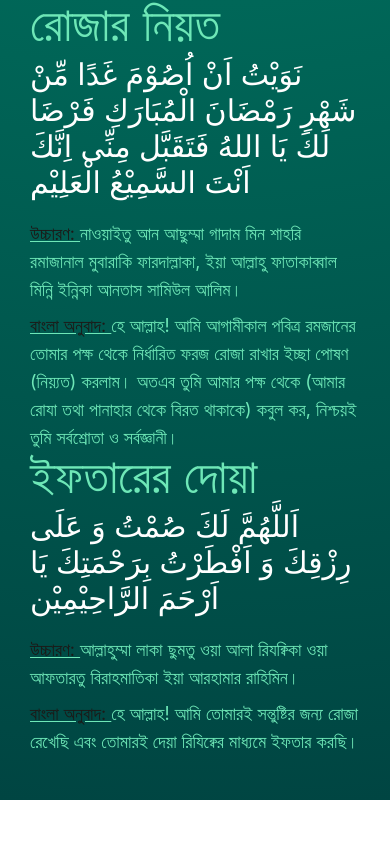
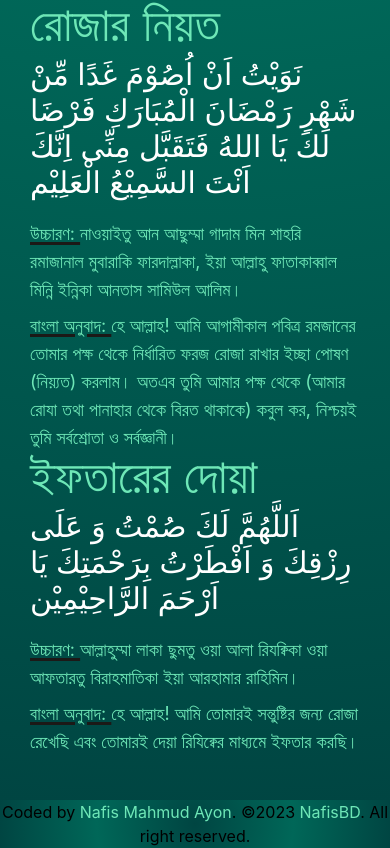
Before and after one commit to NafisMahmudAyon/ramadan-schedule, a React (Create React App) app: page / in a window 390 px wide. Shown: the part 2414-3262 px from the top of the page. Before the commit the page ends 3214 px from the top, so only its background shows below. Built offline with nearby package versions, Linux system fonts and the light colour scheme.

Commit message:
responsive update

```diff
--- a/public/index.html
+++ b/public/index.html
@@ -2,14 +2,14 @@
 <html lang="en">
   <head>
     <meta charset="utf-8" />
-    <link rel="icon" href="%PUBLIC_URL%/favicon.ico" />
+    <link rel="icon" href="https://nafisbd.com/logo.png" />
     <meta name="viewport" content="width=device-width, initial-scale=1" />
     <meta name="theme-color" content="#000000" />
     <meta
       name="description"
       content="Web site created using create-react-app"
     />
-    <link rel="apple-touch-icon" href="%PUBLIC_URL%/logo192.png" />
+    <link rel="stylesheet" href="style.css">
     <!--
       manifest.json provides metadata used when your web app is installed on a
       user's mobile device or desktop. See https://developers.google.com/web/fundamentals/web-app-manifest/
@@ -24,7 +24,7 @@
       work correctly both with client-side routing and a non-root public URL.
       Learn how to configure a non-root public URL by running `npm run build`.
     -->
-    <title>React App</title>
+    <title>Ramadan Calendar 2023 | NafisBD.com</title>
   </head>
   <body>
     <noscript>You need to enable JavaScript to run this app.</noscript>
@@ -40,4 +40,7 @@
       To create a production bundle, use `npm run build` or `yarn build`.
     -->
   </body>
+  <footer class="footer">
+    Coded by <a href="https://github.com/NafisMahmudAyon">Nafis Mahmud Ayon</a>. ©2023 <a href="https://nafisbd.com">NafisBD</a>. All right reserved.
+  </footer>
 </html>
--- /dev/null
+++ b/public/style.css
@@ -0,0 +1,17 @@
+*{
+    margin: 0;
+    padding: 0;
+    box-sizing: border-box;
+}
+.footer {
+    width: 100%;
+    text-align: center;
+    color: black;
+    background-color: rgb(0,69,66);
+    background: radial-gradient(circle, rgba(0,69,66,1) 0%, rgba(0,103,88,1) 50%, rgba(0,69,66,1) 100%);
+}
+
+.footer a {
+    text-decoration: none;
+    color: #6ee7b7;
+}
--- a/src/App.js
+++ b/src/App.js
@@ -261,14 +261,14 @@ const App = () => {
           <div className=' pr-[30px] pl-[30px]  left'>
             <h2 className='text-5xl text-emerald-300 pb-2'>রোজার নিয়ত</h2>
             <p className='text-3xl text-white pb-5'>نَوَيْتُ اَنْ اُصُوْمَ غَدًا مِّنْ شَهْرِ رَمْضَانَ الْمُبَارَكِ فَرْضَا لَكَ يَا اللهُ فَتَقَبَّل مِنِّى اِنَّكَ اَنْتَ السَّمِيْعُ الْعَلِيْم </p>
-            <p className='text-lg text-emerald-300 pb-2'><span className='text-stone-900 special'>উচ্চারণ: </span> নাওয়াইতু আন আছুম্মা গাদাম মিন শাহরি রমাজানাল মুবারাকি ফারদাল্লাকা, ইয়া আল্লাহু ফাতাকাব্বাল মিন্নি ইন্নিকা আনতাস সামিউল আলিম।</p>
-            <p className='text-lg text-emerald-300'><span className='text-stone-900 special'>বাংলা অনুবাদ: </span> হে আল্লাহ! আমি আগামীকাল পবিত্র রমজানের তোমার পক্ষ থেকে নির্ধারিত ফরজ রোজা রাখার ইচ্ছা পোষণ (নিয়্যত) করলাম। অতএব তুমি আমার পক্ষ থেকে (আমার রোযা তথা পানাহার থেকে বিরত থাকাকে) কবুল কর, নিশ্চয়ই তুমি সর্বশ্রোতা ও সর্বজ্ঞানী।</p>
+            <p className='text-lg text-emerald-300 pb-2'><span className='text-emerald-300 special'>উচ্চারণ: </span> নাওয়াইতু আন আছুম্মা গাদাম মিন শাহরি রমাজানাল মুবারাকি ফারদাল্লাকা, ইয়া আল্লাহু ফাতাকাব্বাল মিন্নি ইন্নিকা আনতাস সামিউল আলিম।</p>
+            <p className='text-lg text-emerald-300'><span className='text-emerald-300 special'>বাংলা অনুবাদ: </span> হে আল্লাহ! আমি আগামীকাল পবিত্র রমজানের তোমার পক্ষ থেকে নির্ধারিত ফরজ রোজা রাখার ইচ্ছা পোষণ (নিয়্যত) করলাম। অতএব তুমি আমার পক্ষ থেকে (আমার রোযা তথা পানাহার থেকে বিরত থাকাকে) কবুল কর, নিশ্চয়ই তুমি সর্বশ্রোতা ও সর্বজ্ঞানী।</p>
           </div>
           <div className=' pr-[30px] pl-[30px]  right'>
             <h2 className='text-5xl text-emerald-300 pb-2'>ইফতারের দোয়া</h2>
             <p className='text-3xl text-white pb-5'> اَللَّهُمَّ لَكَ صُمْتُ وَ عَلَى رِزْقِكَ وَ اَفْطَرْتُ بِرَحْمَتِكَ يَا اَرْحَمَ الرَّاحِيْمِيْن </p>
-            <p className='text-lg text-emerald-300 pb-2'><span className='text-stone-900 special'>উচ্চারণ: </span> আল্লাহুম্মা লাকা ছুমতু ওয়া আলা রিযক্বিকা ওয়া আফতারতু বিরাহমাতিকা ইয়া আরহামার রাহিমিন।</p>
-            <p className='text-lg text-emerald-300'><span className='text-stone-900 special'>বাংলা অনুবাদ: </span> হে আল্লাহ! আমি তোমারই সন্তুষ্টির জন্য রোজা রেখেছি এবং তোমারই দেয়া রিযিক্বের মাধ্যমে ইফতার করছি।</p>
+            <p className='text-lg text-emerald-300 pb-2'><span className='text-emerald-300 special'>উচ্চারণ: </span> আল্লাহুম্মা লাকা ছুমতু ওয়া আলা রিযক্বিকা ওয়া আফতারতু বিরাহমাতিকা ইয়া আরহামার রাহিমিন।</p>
+            <p className='text-lg text-emerald-300'><span className='text-emerald-300 special'>বাংলা অনুবাদ: </span> হে আল্লাহ! আমি তোমারই সন্তুষ্টির জন্য রোজা রেখেছি এবং তোমারই দেয়া রিযিক্বের মাধ্যমে ইফতার করছি।</p>
           </div>
           </div>
         </div>
--- a/src/index.css
+++ b/src/index.css
@@ -51,7 +51,7 @@ code {
 }
 
 .special {
-  text-decoration: underline #6ee7b7;
+  text-decoration: underline #1c1917 3px;
 }
 
 
```
